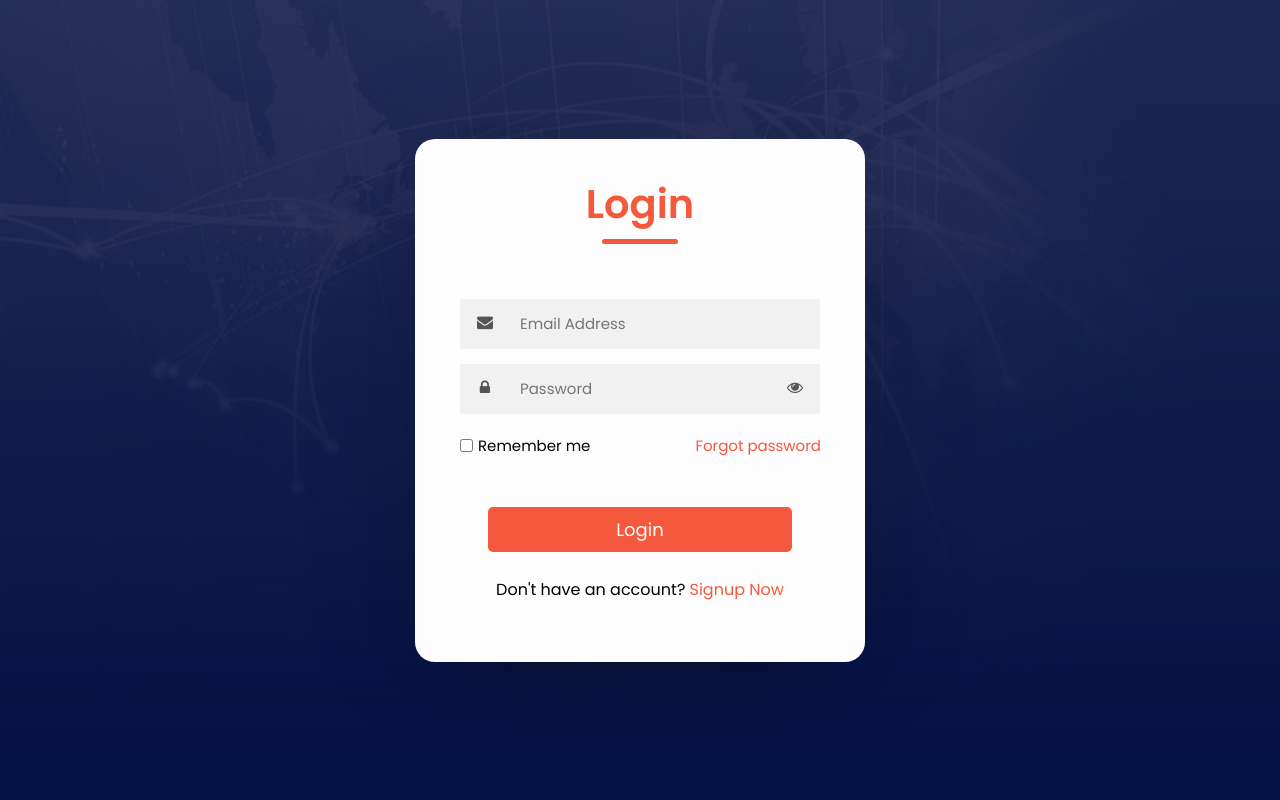
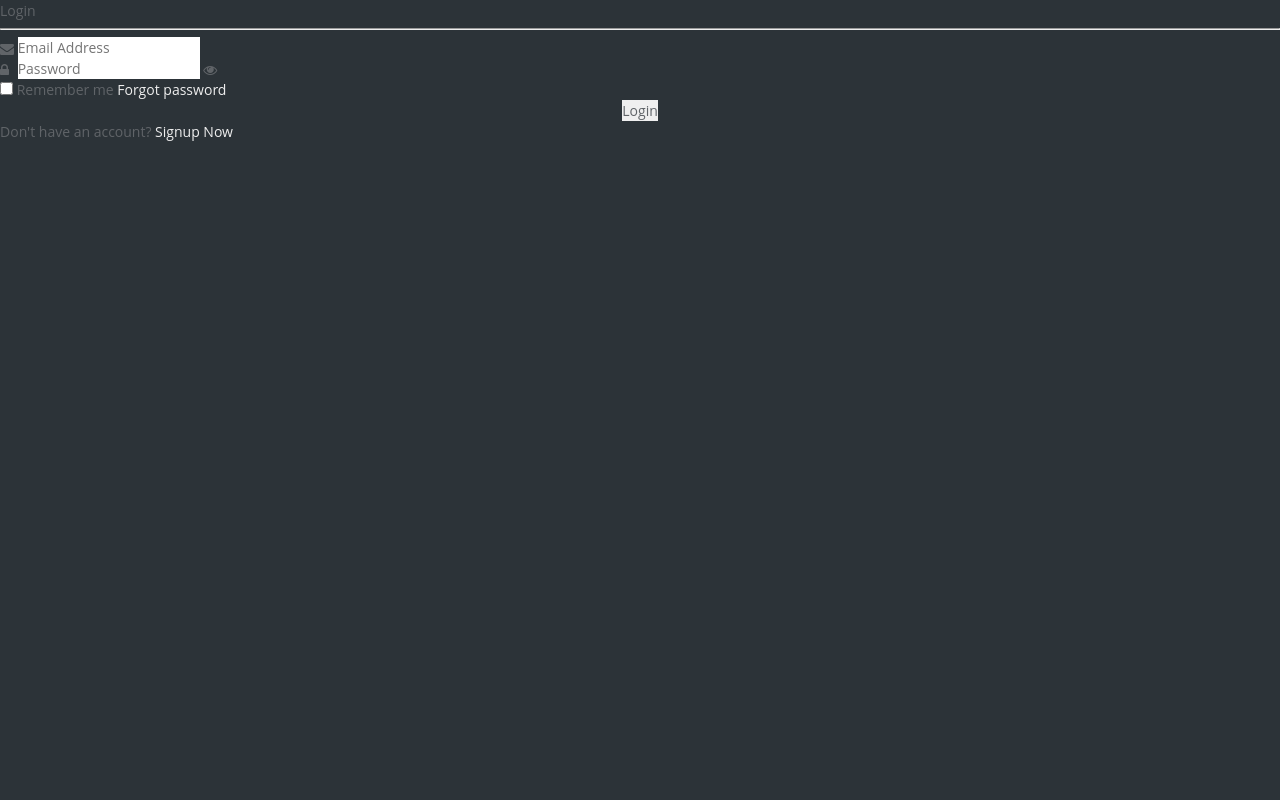
Before and after one commit to Shafat21/Php-Login-signup, a PHP site: page /login.php in a window 1280 px wide. Run offline with PHP 8.4, Linux system fonts and the light colour scheme.

Commit message:
Update style1.css

```diff
--- a/css/style1.css
+++ b/css/style1.css
@@ -1,220 +1,246 @@
-/* fonts  */
+/* config.css */
 
-@import url('https://fonts.googleapis.com/css2?family=Poppins:wght@300;400;500;600;700&display=swap');
+:root {
+    --baseColor: #606468;
+}
 
+/* helpers/align.css */
+
+.align {
+    display: grid;
+    -webkit-box-align: center;
+    -ms-flex-align: center;
+    align-items: center;
+    justify-items: center;
+    place-items: center;
+}
+
+.grid {
+    width: 90%;
+    margin-left: auto;
+    margin-right: auto;
+    max-width: 20rem;
+}
+
+/* helpers/hidden.css */
+
+.hidden {
+    border: 0;
+    clip: rect(0 0 0 0);
+    height: 1px;
+    margin: -1px;
+    overflow: hidden;
+    padding: 0;
+    position: absolute;
+    width: 1px;
+}
+
+/* helpers/icon.css */
+
+:root {
+    --iconFill: var(--baseColor);
+}
+
+.icons {
+    display: none;
+}
+
+.icon {
+    height: 1em;
+    display: inline-block;
+    fill: #606468;
+    fill: var(--iconFill);
+    width: 1em;
+    vertical-align: middle;
+}
+
+/* layout/base.css */
+
+:root {
+    --htmlFontSize: 100%;
+
+    --bodyBackgroundColor: #2c3338;
+    --bodyColor: var(--baseColor);
+    --bodyFontFamily: "Open Sans";
+    --bodyFontFamilyFallback: sans-serif;
+    --bodyFontSize: 0.875rem;
+    --bodyFontWeight: 400;
+    --bodyLineHeight: 1.5;
+}
 
 * {
-    margin: 0;
-    padding: 0;
+    -webkit-box-sizing: inherit;
+    box-sizing: inherit;
+}
+
+html {
+    -webkit-box-sizing: border-box;
     box-sizing: border-box;
-    font-family: 'Poppins', sans-serif;
+    font-size: 100%;
+    font-size: var(--htmlFontSize);
 }
 
 body {
-    background: linear-gradient(rgba(0, 0, 50, 0.7), rgba(0, 0, 50, 0.7)), url('../images/bg.jpg');
-    background-repeat: no-repeat;
-    background-position: center;
-    background-size: cover;
-}
-
-.container {
-    display: flex;
-    align-items: center;
-    justify-content: center;
+    background-color: #2c3338;
+    background-color: var(--bodyBackgroundColor);
+    color: #606468;
+    color: var(--bodyColor);
+    font-family: "Open Sans", sans-serif;
+    font-family: var(--bodyFontFamily), var(--bodyFontFamilyFallback);
+    font-size: 0.875rem;
+    font-size: var(--bodyFontSize);
+    font-weight: 400;
+    font-weight: var(--bodyFontWeight);
+    line-height: 1.5;
+    line-height: var(--bodyLineHeight);
+    margin: 0;
     min-height: 100vh;
 }
 
-.box {
-    background: #fdfdfd;
-    display: flex;
-    flex-direction: column;
-    padding: 35px 35px;
-    border-radius: 20px;
-    box-shadow: 0 0 128px 0 rgba(0, 0, 0, 0.1), 0 32px 64px -48px rgba(0, 0, 0, 0.5);
+/* modules/anchor.css */
+
+:root {
+    --anchorColor: #eee;
 }
 
-.form-box {
-    width: 450px;
-    margin: 50px 10px;
+a {
+    color: #eee;
+    color: var(--anchorColor);
+    outline: 0;
+    text-decoration: none;
 }
 
-.form-box header {
-    font-size: 40px;
-    font-weight: 600;
-    text-align: center;
-    color: #f5593d;
+a:focus,
+a:hover {
+    text-decoration: underline;
 }
 
-.form-box hr {
-    background-color: #f5593d;
-    height: 5px;
-    width: 20%;
-    border: none;
-    margin: 5px auto;
-    outline: 0;
-    border-radius: 5px;
+/* modules/form.css */
+
+:root {
+    --formGap: 0.875rem;
 }
 
-.input-container {
-    display: flex;
-    width: 80%;
-    margin-bottom: 15px;
+input {
+    background-image: none;
+    border: 0;
+    color: inherit;
+    font: inherit;
+    margin: 0;
+    outline: 0;
+    padding: 0;
+    -webkit-transition: background-color 0.3s;
+    -o-transition: background-color 0.3s;
+    transition: background-color 0.3s;
 }
 
-.icon {
-    padding: 15px;
-    background: transparent;
-    color: #555;
-    background-color: #f1f1f1;
-    min-width: 50px;
-    text-align: center;
+input[type="submit"] {
     cursor: pointer;
 }
 
-.input-field {
-    width: 100%;
-    padding: 10px;
-    height: 50px;
-    outline: none;
-    border: none;
-    font-size: 15px;
-    background-color: #f1f1f1;
+.form {
+    display: grid;
+    grid-gap: 0.875rem;
+    gap: 0.875rem;
+    grid-gap: var(--formGap);
+    gap: var(--formGap);
 }
 
-.input-field:focus {
-    color: #f5593d;
+.form input[type="password"],
+.form input[type="text"],
+.form input[type="submit"] {
+    width: 100%;
 }
 
-.remember {
+.form__field {
+    display: -webkit-box;
+    display: -ms-flexbox;
     display: flex;
-    font-size: 15px;
-    margin-bottom: 50px;
-    margin-top: 20px;
 }
 
-.remember .check {
-    margin-right: 5px;
+.form__input {
+    -webkit-box-flex: 1;
+    -ms-flex: 1;
+    flex: 1;
 }
 
-.remember span {
-    margin-left: 105px;
+/* modules/login.css */
+
+:root {
+    --loginBorderRadus: 0.25rem;
+    --loginColor: #eee;
+
+    --loginInputBackgroundColor: #3b4148;
+    --loginInputHoverBackgroundColor: #434a52;
+
+    --loginLabelBackgroundColor: #363b41;
+
+    --loginSubmitBackgroundColor: #b94e40;
+    --loginSubmitColor: #eee;
+    --loginSubmitHoverBackgroundColor: #dd4b39;
 }
 
-.remember span a {
-    text-decoration: none;
-    color: #f5593d;
+.login {
+    color: #eee;
+    color: var(--loginColor);
 }
 
-.remember span a:hover {
-    font-weight: bold;
+.login label,
+.login input[type="text"],
+.login input[type="password"],
+.login input[type="submit"] {
+    border-radius: 0.25rem;
+    border-radius: var(--loginBorderRadus);
+    padding: 1rem;
 }
 
-.btn {
-    height: 45px;
-    width: 80%;
-    background-color: #f5593d;
-    border: 0;
-    border-radius: 5px;
-    color: #fff;
-    font-size: 18px;
-    cursor: pointer;
-    transition: all 0.3s;
-    padding: 0 15px;
-    margin: auto;
+.login label {
+    background-color: #363b41;
+    background-color: var(--loginLabelBackgroundColor);
+    border-bottom-right-radius: 0;
+    border-top-right-radius: 0;
+    padding-left: 1.25rem;
+    padding-right: 1.25rem;
 }
 
-.btn:hover {
-    opacity: 0.7;
+.login input[type="password"],
+.login input[type="text"] {
+    background-color: #3b4148;
+    background-color: var(--loginInputBackgroundColor);
+    border-bottom-left-radius: 0;
+    border-top-left-radius: 0;
 }
 
+.login input[type="password"]:focus,
+.login input[type="password"]:hover,
+.login input[type="text"]:focus,
+.login input[type="text"]:hover {
+    background-color: #434a52;
+    background-color: var(--loginInputHoverBackgroundColor);
+}
 
-.links {
-    margin: 25px;
+.login input[type="submit"] {
+    background-color: #dd4b39;
+    background-color: var(--loginSubmitBackgroundColor);
+    color: #eee;
+    color: var(--loginSubmitColor);
+    font-weight: 700;
+    text-transform: uppercase;
+}
+
+.login input[type="submit"]:focus,
+.login input[type="submit"]:hover {
+    background-color: #dd4b39;
+    background-color: var(--loginSubmitHoverBackgroundColor);
+}
+
+/* modules/text.css */
+
+p {
+    margin-top: 1.5rem;
+    margin-bottom: 1.5rem;
+}
+
+.text--center {
     text-align: center;
 }
-
-.links a {
-    text-decoration: none;
-    color: #f5593d;
-}
-
-.links a:hover {
-    font-weight: bold;
-}
-
-
-/* home page  */
-
-.nav {
-    background-color: #fff;
-    display: flex;
-    flex-direction: row;
-    justify-content: space-around;
-    line-height: 60px;
-    z-index: 100;
-}
-
-.logo {
-    font-size: 25px;
-    font-weight: 900;
-}
-
-.logo a {
-    text-decoration: none;
-    color: #000;
-}
-
-.right-links a {
-    padding: 0 10px;
-}
-
-main {
-    display: flex;
-    align-items: center;
-    justify-content: center;
-    margin-top: 60px;
-}
-
-.main-box {
-    display: flex;
-    flex-direction: column;
-    width: 70%;
-}
-
-.main-box .top {
-    display: flex;
-    flex-direction: row;
-    justify-content: space-between;
-}
-
-.bottom {
-    width: 100%;
-    margin-top: 20px;
-}
-
-@media only screen and (max-width: 840px) {
-    .main-box .top {
-        display: flex;
-        flex-direction: column;
-        justify-content: space-between;
-    }
-
-    .top .box {
-        margin: 10px 10px;
-    }
-
-    .bottom {
-        margin-top: 0;
-    }
-}
-
-
-.message {
-    text-align: left;
-    /* background: #f9ede4; */
-    padding: 15px 0px;
-    /* border: 1px solid #699062; */
-    /* border-radius: 5px; */
-    /* margin-bottom: 10px; */
-    color: #f5593d;
-}
```
